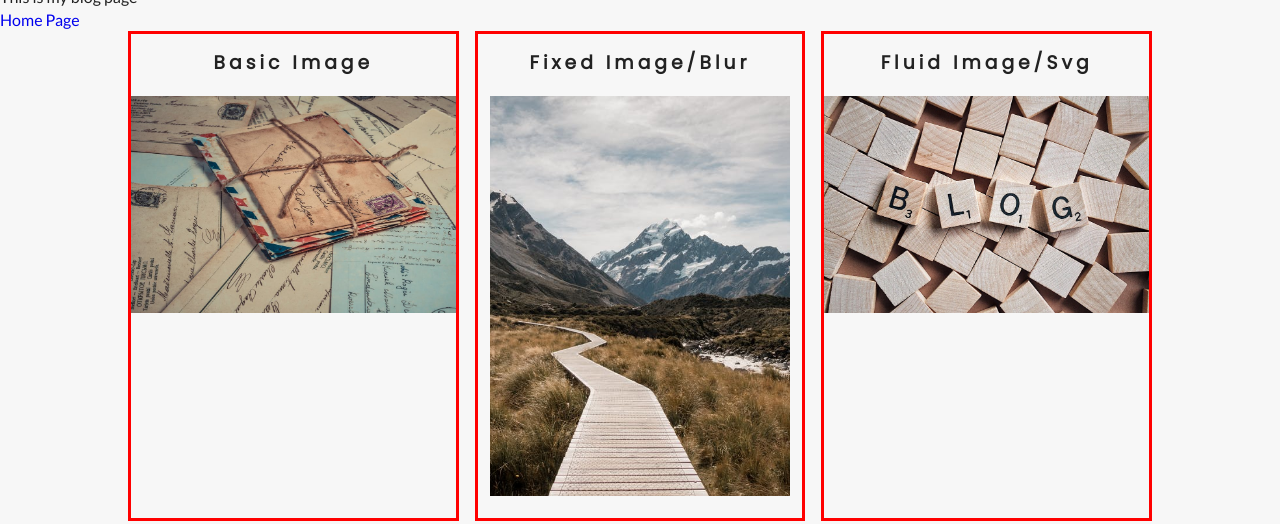
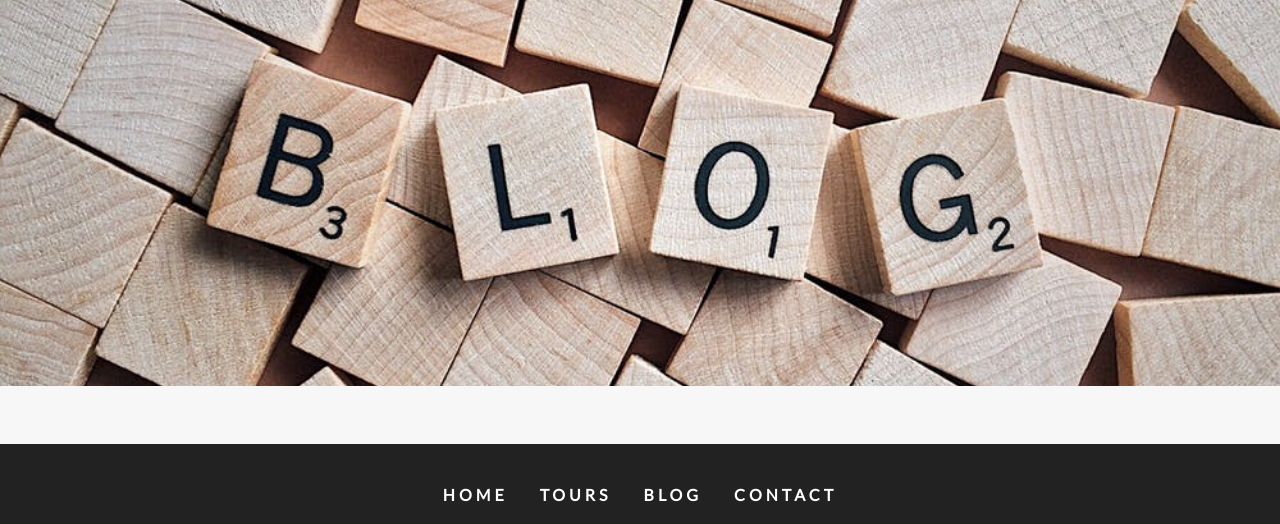
Before and after one commit to mwptje/gatsby-course-travel-site, a Gatsby site: page /blog in a window 1280 px wide. Shown: the part 161-685 px from the top of the page. Built offline with nearby package versions, Linux system fonts and the light colour scheme; Gatsby itself is replaced by a stand-in of ours.

Commit message:
added background images to all pages

```diff
--- a/package.json
+++ b/package.json
@@ -15,6 +15,7 @@
   "dependencies": {
     "babel-plugin-styled-components": "^1.10.6",
     "gatsby": "^2.13.73",
+    "gatsby-background-image": "^0.8.9",
     "gatsby-image": "^2.2.17",
     "gatsby-plugin-sass": "^2.1.12",
     "gatsby-plugin-sharp": "^2.2.19",
--- /dev/null
+++ b/src/components/StyledHero.js
@@ -0,0 +1,25 @@
+import React from "react"
+import styled from "styled-components"
+import BackgroundImage from "gatsby-background-image"
+
+const StyledHero = ({ img, className, children, home }) => {
+  return (
+    <BackgroundImage className={className} fluid={img} home={home}>
+      {children}
+    </BackgroundImage>
+  )
+}
+
+export default styled(StyledHero)`
+  min-height: ${props => (props.home ? "calc(100vh - 62px)" : "50vh")};
+  background: ${props =>
+    props.home
+      ? "linear-gradient(rgba(63, 208, 212, 0.7), rgba(0, 0, 0, 0.7))"
+      : "none"};
+  background-position: center;
+  background-size: cover;
+  opacity: 1 !important;
+  display: flex;
+  justify-content: center;
+  align-items: center;
+`
--- a/src/examples/Images.js
+++ b/src/examples/Images.js
@@ -15,7 +15,7 @@ const getImages = graphql`
     }
     fluid: file(relativePath: { eq: "blogBcg.jpeg" }) {
       childImageSharp {
-        fluid {
+        fluid(maxWidth: 100) {
           ...GatsbyImageSharpFluid_tracedSVG
         }
       }
--- a/src/pages/blog.js
+++ b/src/pages/blog.js
@@ -1,8 +1,8 @@
 import React from "react"
-import { Link } from "gatsby"
 // Encompassing layout
 import Layout from "../components/Layout"
-import Images from "../examples/Images"
+import StyledHero from "../components/StyledHero"
+import { graphql } from "gatsby"
 
 // adding the graphql functionality adds
 // the data section to props
@@ -10,13 +10,24 @@ import Images from "../examples/Images"
 // you can decompose props to data by using the
 // const blob = ({data}) => {} construction
 
-const blog = props => {
+const blog = ({ data }) => {
   return (
     <Layout>
-      This is my blog page <Link to="/">Home Page</Link>
-      <Images />
+      <StyledHero img={data.blogBcg.childImageSharp.fluid} />
     </Layout>
   )
 }
 
 export default blog
+
+export const query = graphql`
+  query {
+    blogBcg: file(relativePath: { eq: "blogBcg.jpeg" }) {
+      childImageSharp {
+        fluid(quality: 90, maxWidth: 4160) {
+          ...GatsbyImageSharpFluid_withWebp
+        }
+      }
+    }
+  }
+`
```
Also changed, not shown: src/components/Home/About.js (+19 -2 lines), src/pages/contact.js (+21 -2 lines), src/pages/index.js (+17 -5 lines), src/pages/tours.js (+19 -1 lines), 1 other file.
